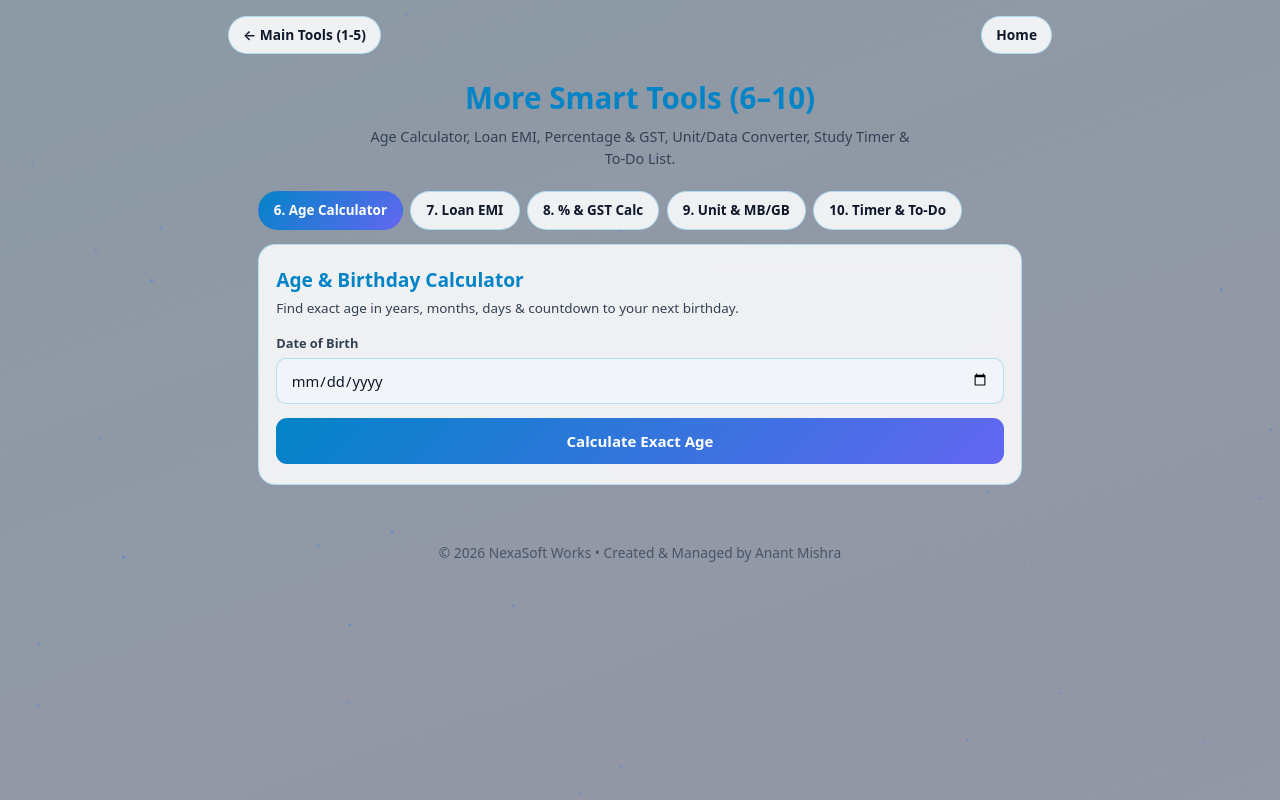
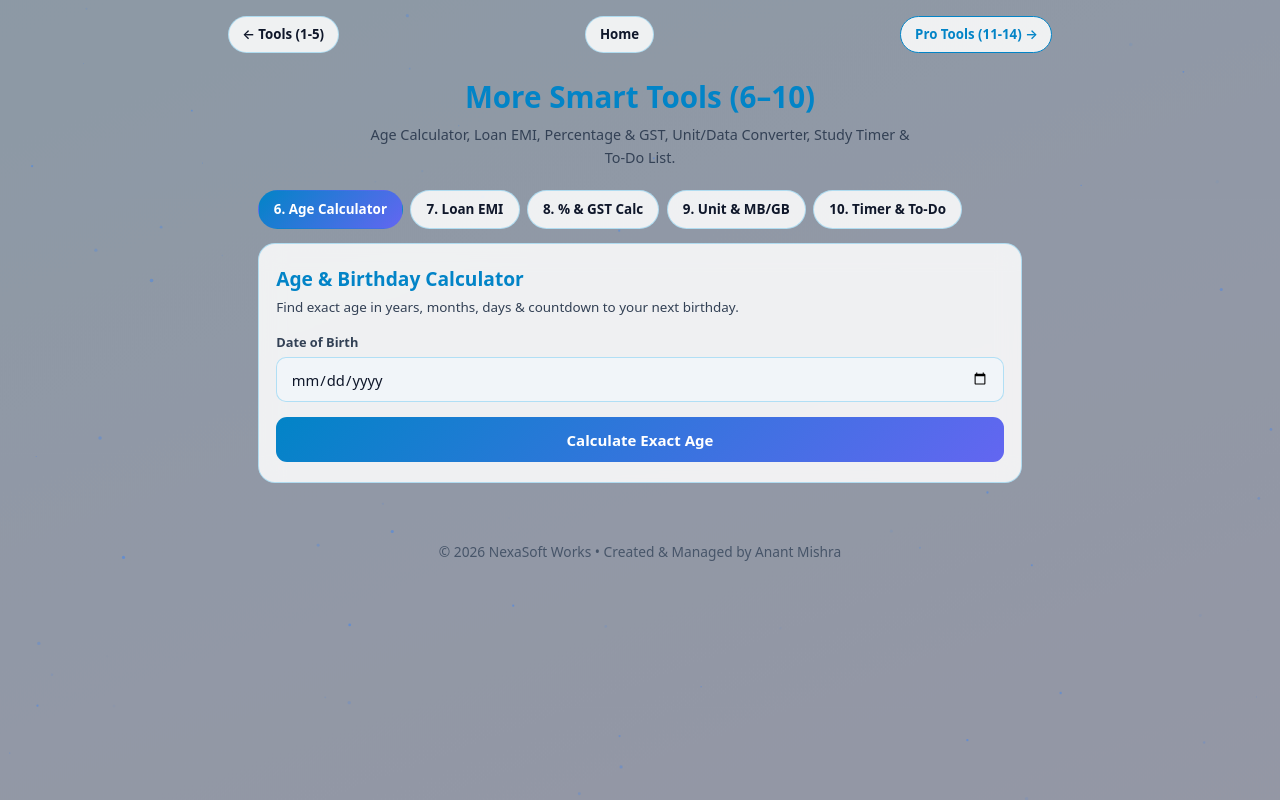
Before and after one commit to backbencher112x-sketch/NexaSoft-Works, a plain HTML site: page more-tools.html in a window 1280 px wide. Drawn offline with Linux system fonts and the light colour scheme.

Commit message:
Update more-tools.html

```diff
--- a/more-tools.html
+++ b/more-tools.html
@@ -3,7 +3,7 @@
 <head>
 <meta charset="UTF-8" />
 <meta name="viewport" content="width=device-width, initial-scale=1.0" />
-<title>More Smart Tools (5 Extra Tools) | NexaSoft Works</title>
+<title>More Smart Tools (6–10) | NexaSoft Works</title>
 <style>
 :root{--bg:#020617;--t:#f8fafc;--m:#cbd5e1;--f:#94a3b8;--a:#38bdf8;--a2:#818cf8;--bt:#020617;--cb:rgba(15,23,42,.7);--br:rgba(148,163,184,.28);--ib:rgba(30,41,59,.88);--ov:linear-gradient(to bottom,rgba(0,0,0,.35),rgba(4,18,42,.38));--fb:radial-gradient(circle at 50% 105%,#1d4ed8 0%,#581c87 28%,#07142b 60%,#000 100%);--fl:none;--op:1}
 html[data-theme="light"]{--bg:#eef6ff;--t:#0f172a;--m:#334155;--f:#475569;--a:#0284c7;--a2:#6366f1;--bt:#fff;--cb:rgba(255,255,255,.86);--br:rgba(14,165,233,.28);--ib:rgba(241,245,249,.96);--ov:linear-gradient(160deg,rgba(224,242,254,.84),rgba(237,233,254,.8));--fb:linear-gradient(160deg,#dbeafe 0%,#ede9fe 52%,#f8fafc 100%);--fl:invert(.92) hue-rotate(180deg) saturate(1.25) brightness(1.1);--op:.45}
@@ -13,8 +13,8 @@ body{color:var(--t);line-height:1.55;min-height:100vh;overflow-x:hidden;backgrou
 .live-bg{position:fixed;inset:-5%;z-index:-2;background-image:var(--ov),url('bg.jpg'),var(--fb);background-size:cover;background-position:center;filter:var(--fl);opacity:var(--op);animation:drift 24s ease-in-out infinite alternate}
 @keyframes drift{0%{transform:scale(1) translate(0,0)}50%{transform:scale(1.08) translate(-1.5%,-1%)}100%{transform:scale(1.04) translate(1.5%,1%)}}
 #starfield{position:fixed;inset:0;width:100%;height:100%;z-index:-1;pointer-events:none}
-.top{max-width:860px;margin:0 auto;padding:1rem 1.1rem 0;display:flex;align-items:center;justify-content:space-between;gap:.5rem}
-.pill{display:inline-flex;align-items:center;padding:.46rem .9rem;border-radius:999px;background:var(--cb);border:1px solid var(--br);color:var(--t);text-decoration:none;font-size:.86rem;font-weight:600}
+.top{max-width:860px;margin:0 auto;padding:1rem 1.1rem 0;display:flex;align-items:center;justify-content:space-between;gap:.4rem;flex-wrap:wrap}
+.pill{display:inline-flex;align-items:center;padding:.45rem .85rem;border-radius:999px;background:var(--cb);border:1px solid var(--br);color:var(--t);text-decoration:none;font-size:.83rem;font-weight:600}
 header{max-width:860px;margin:0 auto;padding:1.3rem 1.1rem .8rem;text-align:center}
 header h1{font-size:1.85rem;color:var(--a);margin-bottom:.3rem}
 header p{color:var(--m);font-size:.9rem;max-width:560px;margin:0 auto}
@@ -58,8 +58,9 @@ footer{text-align:center;padding:1.4rem 1rem 2rem;color:var(--f);font-size:.86re
 <div id="google_translate_element" style="display:none"></div>
 
 <div class="top">
-  <a href="tools.html" class="pill">&larr; Main Tools (1-5)</a>
+  <a href="tools.html" class="pill">&larr; Tools (1-5)</a>
   <a href="index.html" class="pill">Home</a>
+  <a href="dev-tools.html" class="pill" style="border-color:var(--a);color:var(--a)">Pro Tools (11-14) &rarr;</a>
 </div>
 
 <header>
@@ -260,4 +261,4 @@ try{var cv=document.getElementById("starfield");if(cv&&cv.getContext){var cx=cv.
 </script>
 <script src="https://translate.google.com/translate_a/element.js?cb=googleTranslateElementInit"></script>
 </body>
-    </html>
+</html>
```
